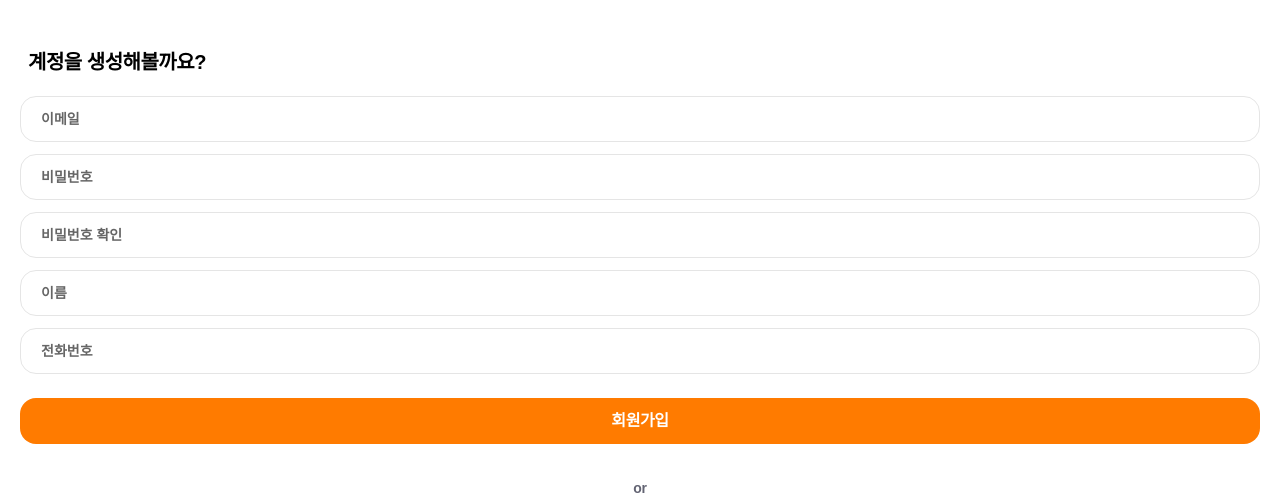
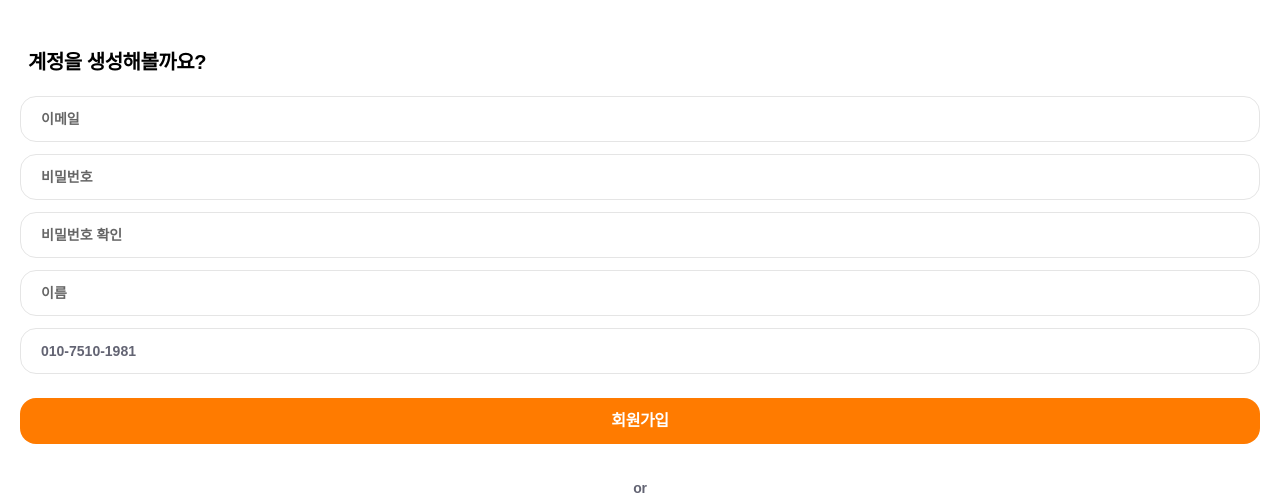
Before and after one commit to kimnerd625/onmom-client, a Next.js app: page /signup in a window 1280 px wide. Shown: the top 495 px of the page. Built offline with nearby package versions, Linux system fonts and the light colour scheme; a web font is replaced by a local one.

Commit message:
✨ feat: implement user sign up functionality

```diff
--- /dev/null
+++ b/app/api/signup/route.ts
@@ -0,0 +1,40 @@
+import { NextResponse } from "next/server";
+
+export async function POST(request: Request) {
+  try {
+    const { email, password, name, birthdate, phone } = await request.json();
+
+    const apiUrl = "http://15.165.54.182:8080/users";
+
+    const response = await fetch(apiUrl, {
+      method: "POST",
+      headers: {
+        "Content-Type": "application/json",
+      },
+      credentials: "include",
+      body: JSON.stringify({
+        email,
+        password,
+        name,
+        birthdate,
+        phone,
+      }),
+    });
+
+    // 백엔드에서 반환된 응답 데이터를 모두 읽음
+    const responseData = await response.json();
+
+    if (!response.ok) {
+      // 백엔드에서 보낸 에러 메시지를 포함한 응답을 클라이언트로 전송
+      return NextResponse.json(responseData, { status: response.status });
+    }
+
+    // 성공한 경우에도 백엔드에서 보낸 응답 데이터를 그대로 클라이언트로 전송
+    return NextResponse.json(responseData, { status: 200 });
+  } catch (error: any) {
+    return NextResponse.json(
+      { error: "회원가입 중 오류가 발생했습니다: " + error.message },
+      { status: 500 }
+    );
+  }
+}
--- a/app/signin/page.tsx
+++ b/app/signin/page.tsx
@@ -16,16 +16,16 @@ export default function SignInPage() {
             <input
               type="text"
               id="email"
-              className="w-full rounded-2xl focus:outline-none border border-[#E5E5E5] placeholder:text-[#666666] px-5 py-2.5 text-sm font-bold text-[#636473]"
+              className="h-[46px] w-full rounded-2xl focus:outline-none border border-[#E5E5E5] placeholder:text-[#666666] px-5 py-2.5 text-sm font-bold text-[#636473]"
               placeholder="이메일"
             />
             <input
               type="text"
               id="password"
-              className="w-full rounded-2xl focus:outline-none border border-[#E5E5E5] placeholder:text-[#666666] px-5 py-2.5 text-sm font-bold text-[#636473]"
+              className="h-[46px] w-full rounded-2xl focus:outline-none border border-[#E5E5E5] placeholder:text-[#666666] px-5 py-2.5 text-sm font-bold text-[#636473]"
               placeholder="비밀번호"
             />
-            <button className="w-full rounded-2xl bg-[#FF7B00] text-white font-bold text-base tracking-tight leading-4 px-5 py-2.5">
+            <button className="h-[46px] w-full rounded-2xl bg-brand-main_600 text-white font-bold text-base tracking-tight leading-4 px-5 py-2.5">
               로그인하기
             </button>
             <Link
--- /dev/null
+++ b/app/signup/_components/SignUpForm.tsx
@@ -0,0 +1,98 @@
+"use client";
+
+import React, { useState } from "react";
+
+const SignUpForm = () => {
+  const [email, setEmail] = useState<string>("");
+  const [password, setPassword] = useState<string>("");
+  const [passwordConfirmed, setPasswordConfirmed] = useState<string>("");
+  const [birthdate, setBirthdate] = useState<string>("1995-02-10");
+  const [name, setName] = useState<string>("");
+  const [phone, setPhone] = useState<string>("010-7510-1981");
+
+  const handleSignUpButton = async () => {
+    try {
+      const response = await fetch("/api/signup", {
+        method: "POST",
+        headers: {
+          "Content-Type": "application/json",
+        },
+        body: JSON.stringify({
+          email,
+          password,
+          name,
+          birthdate,
+          phone,
+        }),
+      });
+
+      if (!response.ok) {
+        throw new Error("회원가입에 실패했습니다.");
+      }
+
+      console.log("회원가입 성공!");
+    } catch (error) {
+      console.error("회원가입 중 오류가 발생했습니다: ", error);
+    }
+  };
+
+  return (
+    <>
+      <div className="w-full flex flex-row justify-start items-center px-2">
+        <h3 className="text-xl font-bold tracking-tight text-black leading-5">
+          계정을 생성해볼까요?
+        </h3>
+      </div>
+      <div className="w-full flex flex-col justify-center items-start gap-y-3">
+        <input
+          type="email"
+          id="email"
+          className="h-[46px] w-full rounded-2xl focus:outline-none border border-[#E5E5E5] placeholder:text-[#666666] px-5 py-2.5 text-sm font-bold text-[#636473]"
+          placeholder="이메일"
+          value={email}
+          onChange={(e) => setEmail(e.target.value)}
+        />
+        <input
+          type="password"
+          id="password"
+          className="h-[46px] w-full rounded-2xl focus:outline-none border border-[#E5E5E5] placeholder:text-[#666666] px-5 py-2.5 text-sm font-bold text-[#636473]"
+          placeholder="비밀번호"
+          value={password}
+          onChange={(e) => setPassword(e.target.value)}
+        />
+        <input
+          type="password"
+          id="passwordConfirmed"
+          className="h-[46px] w-full rounded-2xl focus:outline-none border border-[#E5E5E5] placeholder:text-[#666666] px-5 py-2.5 text-sm font-bold text-[#636473]"
+          placeholder="비밀번호 확인"
+          value={passwordConfirmed}
+          onChange={(e) => setPasswordConfirmed(e.target.value)}
+        />
+        <input
+          type="text"
+          id="name"
+          className="h-[46px] w-full rounded-2xl focus:outline-none border border-[#E5E5E5] placeholder:text-[#666666] px-5 py-2.5 text-sm font-bold text-[#636473]"
+          placeholder="이름"
+          value={name}
+          onChange={(e) => setName(e.target.value)}
+        />
+        <input
+          type="tel"
+          id="phone"
+          className="h-[46px] w-full rounded-2xl focus:outline-none border border-[#E5E5E5] placeholder:text-[#666666] px-5 py-2.5 text-sm font-bold text-[#636473]"
+          placeholder="전화번호"
+          value={phone}
+          onChange={(e) => setPhone(e.target.value)}
+        />
+        <button
+          onClick={handleSignUpButton}
+          className="mt-[12px] h-[46px] w-full rounded-2xl bg-brand-main_600 text-white font-bold text-base tracking-tight leading-4 px-5 py-2.5"
+        >
+          회원가입
+        </button>
+      </div>
+    </>
+  );
+};
+
+export default SignUpForm;
--- a/app/signup/page.tsx
+++ b/app/signup/page.tsx
@@ -1,52 +1,14 @@
 import Image from "next/image";
 import Link from "next/link";
 import React from "react";
+import SignUpForm from "./_components/SignUpForm";
 
 export default function SignInPage() {
   return (
     <main className="flex min-h-screen flex-col items-center select-none overflow-x-hidden overflow-y-scroll">
       <section className="mt-3 w-full py-10 px-5">
         <div className="w-full flex flex-col justify-start items-start gap-y-6">
-          <div className="w-full flex flex-row justify-start items-cetner px-2">
-            <h3 className="text-xl font-bold tracking-tight text-black leading-5">
-              계정을 생성해볼까요?
-            </h3>
-          </div>
-          <div className="w-full flex flex-col justify-center items-start gap-y-3">
-            <input
-              type="text"
-              id="email"
-              className="h-[46px] w-full rounded-2xl focus:outline-none border border-[#E5E5E5] placeholder:text-[#666666] px-5 py-2.5 text-sm font-bold text-[#636473]"
-              placeholder="이메일"
-            />
-            <input
-              type="text"
-              id="password"
-              className="h-[46px] w-full rounded-2xl focus:outline-none border border-[#E5E5E5] placeholder:text-[#666666] px-5 py-2.5 text-sm font-bold text-[#636473]"
-              placeholder="비밀번호"
-            />
-            <input
-              type="text"
-              id="passwordConfirmed"
-              className="h-[46px] w-full rounded-2xl focus:outline-none border border-[#E5E5E5] placeholder:text-[#666666] px-5 py-2.5 text-sm font-bold text-[#636473]"
-              placeholder="비밀번호 확인"
-            />
-            <input
-              type="text"
-              id="name"
-              className="h-[46px] w-full rounded-2xl focus:outline-none border border-[#E5E5E5] placeholder:text-[#666666] px-5 py-2.5 text-sm font-bold text-[#636473]"
-              placeholder="이름"
-            />
-            <input
-              type="text"
-              id="phone"
-              className="h-[46px] w-full rounded-2xl focus:outline-none border border-[#E5E5E5] placeholder:text-[#666666] px-5 py-2.5 text-sm font-bold text-[#636473]"
-              placeholder="전화번호"
-            />
-            <button className="mt-[12px] h-[46px] w-full rounded-2xl bg-brand-main_600 text-white font-bold text-base tracking-tight leading-4 px-5 py-2.5">
-              회원가입
-            </button>
-          </div>
+          <SignUpForm />
           <div className="mt-3 w-full flex flex-row justify-center items-center">
             <span className="text-sm text-[#636473] font-bold tracking-tight leading-4">
               or
```
